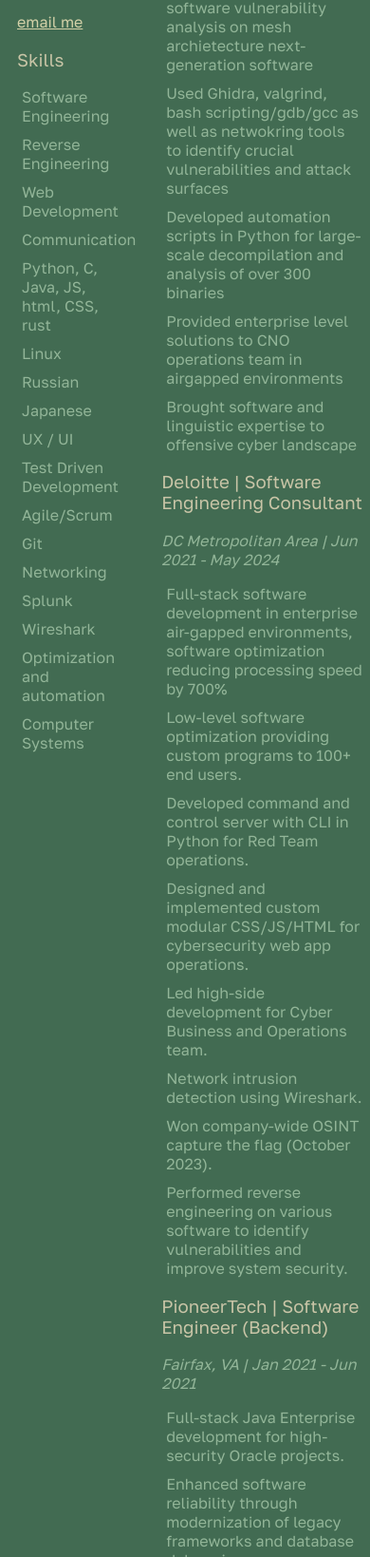
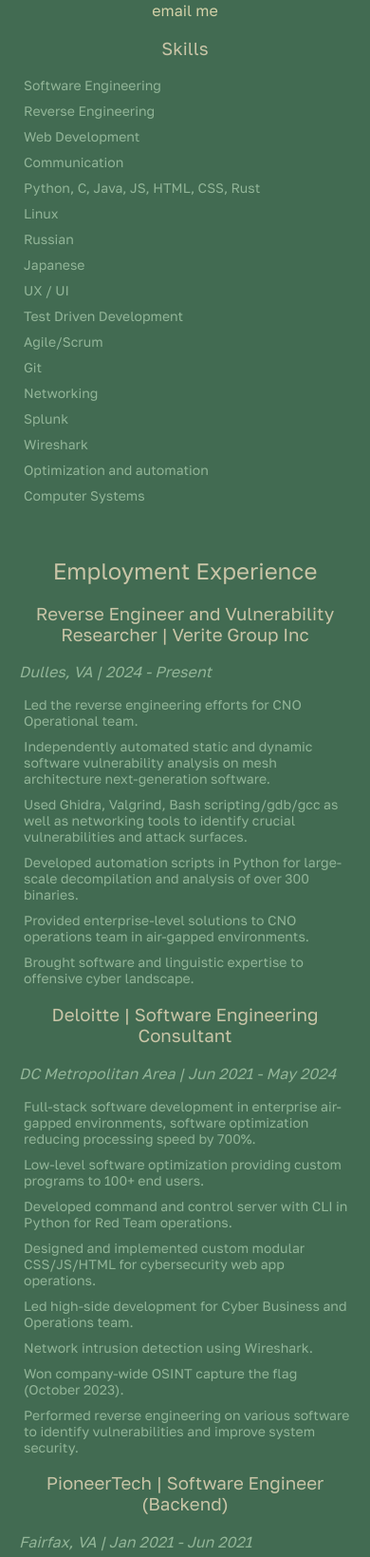
Before and after one commit to mtbowser/rsm, a plain HTML site: page index.html in a window 390 px wide. Shown: the part 361-2000 px from the top of the page at 95% size. Drawn offline with Linux system fonts and the light colour scheme; a web font is replaced by a local one.

Commit message:
mobile optimization

```diff
--- a/index.html
+++ b/index.html
@@ -1,57 +1,71 @@
 <!DOCTYPE html>
 <html lang="en">
   <head>
-    <link rel="preconnect" href="https://fonts.googleapis.com">
-<link rel="preconnect" href="https://fonts.gstatic.com" crossorigin>
-<link href="https://fonts.googleapis.com/css2?family=Golos+Text:wght@400..900&display=swap&family=Noto+Emoji:wght@300..700&display=swap"" rel="stylesheet">
+    <link rel="preconnect" href="https://fonts.googleapis.com" />
+    <link rel="preconnect" href="https://fonts.gstatic.com" crossorigin />
+    <link
+      href="https://fonts.googleapis.com/css2?family=Golos+Text:wght@400..900&display=swap&family=Noto+Emoji:wght@300..700&display=swap"
+      rel="stylesheet"
+    />
 
-    <meta charset="UTF-8">
-    <meta name="viewport" content="width=device-width, initial-scale=1.0">
+    <meta charset="UTF-8" />
+    <meta name="viewport" content="width=device-width, initial-scale=1.0" />
     <title>Two-Column Resume - Maria Bowser</title>
     <style>
       body {
-            font-family: 'Golos Text', sans-serif;
+        font-family: "Golos Text", sans-serif;
         background-color: rgb(66, 107, 82);
         color: #92b598;
+        margin: 0;
+        padding: 0;
       }
 
       .container {
         display: flex;
         flex-direction: row;
         justify-content: space-around;
+        padding: 20px;
+        box-sizing: border-box;
+      }
+
+      .left-column,
+      .right-column {
+        padding: 20px;
+        box-sizing: border-box;
       }
 
       .left-column {
         width: 30%;
-            padding-right: 20px;
-            padding-left:10px;z
         border-right: 2px solid #ccc;
       }
 
       .right-column {
         width: 65%;
-            padding-left: 20px;
       }
 
       .profile-pic {
         width: 100%;
         height: auto;
-            border-radius: 0%;
-            padding: 5%
+        border-radius: 0;
+        margin-bottom: 20px;
       }
 
       .bio {
         margin-top: 20px;
       }
 
-        h1, h2, h3 {
+      h1,
+      h2,
+      h3 {
         color: #c9c5a7;
         font-weight: 400;
       }
+
       a {
+        color: #d3d1a8;
+        text-decoration: none;
+      }
 
-            color: #d3d1a8;
-        }
       ul {
         list-style-type: none;
         padding-left: 5px;
@@ -60,29 +74,64 @@
       ul li {
         margin-bottom: 10px;
       }
+
+      /* Mobile Optimization */
+      @media (max-width: 768px) {
+        .container {
+          flex-direction: column;
+          padding: 10px;
+        }
+
+        .left-column,
+        .right-column {
+          width: 100%;
+          padding: 10px;
+          border: none;
+        }
+
+        .profile-pic {
+          width: 50%;
+          margin: 0 auto;
+        }
+
+        h1,
+        h2,
+        h3 {
+          text-align: center;
+        }
+
+        a {
+          display: block;
+          text-align: center;
+          margin-top: 10px;
+        }
+
+        ul li {
+          font-size: 14px;
+        }
+      }
     </style>
   </head>
   <body>
     <div class="container">
       <!-- Left Column -->
       <div class="left-column">
-            <img src="pic.png" alt="my dog and i " class="profile-pic">
-            <div class="bioM">
+        <img src="pic.png" alt="my dog and i " class="profile-pic" />
+        <div class="bio">
           <h2>Maria Bowser</h2>
-                <p>TS/SCI Software / Reverse  Engineer<br>Northern VA</p>
-
-                <a href="mailto:m.sbk@icloud.com">email me</a></p>
+          <p>TS/SCI Software / Reverse Engineer<br />Northern VA</p>
+          <a href="mailto:m.sbk@icloud.com">email me</a>
           <h3>Skills</h3>
           <ul>
-                    <li>Software Engineering </li>
-                    <li>Reverse Engineering </li>
+            <li>Software Engineering</li>
+            <li>Reverse Engineering</li>
             <li>Web Development</li>
             <li>Communication</li>
-                    <li>Python, C, Java, JS, html, CSS, rust</li>
+            <li>Python, C, Java, JS, HTML, CSS, Rust</li>
             <li>Linux</li>
             <li>Russian</li>
             <li>Japanese</li>
-                    <li> UX /  UI</li>
+            <li>UX / UI</li>
             <li>Test Driven Development</li>
             <li>Agile/Scrum</li>
             <li>Git</li>
@@ -90,72 +139,128 @@
             <li>Splunk</li>
             <li>Wireshark</li>
             <li>Optimization and automation</li>
-                    <li> Computer Systems</li>
-
-
+            <li>Computer Systems</li>
           </ul>
-        </div> </div>
+        </div>
+      </div>
 
       <!-- Right Column -->
       <div class="right-column">
-
         <h2>Employment Experience</h2>
-
-            <h3>Reverse Engineer and Vulnerability Researcher | Verite Group Inc</h3>
+        <h3>
+          Reverse Engineer and Vulnerability Researcher | Verite Group Inc
+        </h3>
         <p><em>Dulles, VA | 2024 - Present</em></p>
         <ul>
-                <li>Led the Reverse engineering efforts for CNO Operational team </li>
-                <li> Independently automated static and dynamic software vulnerability analysis on mesh archietecture next-generation software</li>
-                <li>Used Ghidra, valgrind, bash scripting/gdb/gcc as well as netwokring tools to identify crucial vulnerabilities and attack surfaces</li>
-                <li>Developed automation scripts in Python for large-scale decompilation and analysis of over 300 binaries </li>
-                <li>Provided enterprise  level solutions to CNO operations team in airgapped environments</li>
-                <li> Brought software and linguistic expertise to offensive cyber landscape </li>
+          <li>Led the reverse engineering efforts for CNO Operational team.</li>
+          <li>
+            Independently automated static and dynamic software vulnerability
+            analysis on mesh architecture next-generation software.
+          </li>
+          <li>
+            Used Ghidra, Valgrind, Bash scripting/gdb/gcc as well as networking
+            tools to identify crucial vulnerabilities and attack surfaces.
+          </li>
+          <li>
+            Developed automation scripts in Python for large-scale decompilation
+            and analysis of over 300 binaries.
+          </li>
+          <li>
+            Provided enterprise-level solutions to CNO operations team in
+            air-gapped environments.
+          </li>
+          <li>
+            Brought software and linguistic expertise to offensive cyber
+            landscape.
+          </li>
         </ul>
 
         <h3>Deloitte | Software Engineering Consultant</h3>
         <p><em>DC Metropolitan Area | Jun 2021 - May 2024</em></p>
         <ul>
-                <li>Full-stack software development in enterprise air-gapped environments, software optimization reducing processing speed by 700%</li>
-                <li>Low-level software optimization providing custom programs to 100+ end users.</li>
-                <li>Developed command and control server with CLI in Python for Red Team operations.</li>
-                <li>Designed and implemented custom modular CSS/JS/HTML for cybersecurity web app operations.</li>
-                <li>Led high-side development for Cyber Business and Operations team.</li>
+          <li>
+            Full-stack software development in enterprise air-gapped
+            environments, software optimization reducing processing speed by
+            700%.
+          </li>
+          <li>
+            Low-level software optimization providing custom programs to 100+
+            end users.
+          </li>
+          <li>
+            Developed command and control server with CLI in Python for Red Team
+            operations.
+          </li>
+          <li>
+            Designed and implemented custom modular CSS/JS/HTML for
+            cybersecurity web app operations.
+          </li>
+          <li>
+            Led high-side development for Cyber Business and Operations team.
+          </li>
           <li>Network intrusion detection using Wireshark.</li>
           <li>Won company-wide OSINT capture the flag (October 2023).</li>
-                <li>Performed reverse engineering on various software to identify vulnerabilities and improve system security.</li>
+          <li>
+            Performed reverse engineering on various software to identify
+            vulnerabilities and improve system security.
+          </li>
         </ul>
 
         <h3>PioneerTech | Software Engineer (Backend)</h3>
         <p><em>Fairfax, VA | Jan 2021 - Jun 2021</em></p>
         <ul>
-                <li>Full-stack Java Enterprise development for high-security Oracle projects.</li>
-                <li>Enhanced software reliability through modernization of legacy frameworks and database debugging.</li>
-                <li> Primarily backend SLDC agile environment </li>
-                <li>Led digital transformation of legacy systems for security improvement.</li>
+          <li>
+            Full-stack Java Enterprise development for high-security Oracle
+            projects.
+          </li>
+          <li>
+            Enhanced software reliability through modernization of legacy
+            frameworks and database debugging.
+          </li>
+          <li>Primarily backend SLDC agile environment.</li>
+          <li>
+            Led digital transformation of legacy systems for security
+            improvement.
+          </li>
         </ul>
 
         <h3>Concept Plus | Software Engineer (Java)</h3>
         <p><em>Fairfax, VA | Mar 2020 - Aug 2020</em></p>
         <ul>
-                <li>Developed software for the DOEHRS-HC contract supporting DoD personnel health readiness.</li>
-                <li>Managed full stack database backend integration and service layer mechanics.</li>
-                <li>Conducted daily sprints in Agile software development for debugging and enhancements.</li>
+          <li>
+            Developed software for the DOEHRS-HC contract supporting DoD
+            personnel health readiness.
+          </li>
+          <li>
+            Managed full stack database backend integration and service layer
+            mechanics.
+          </li>
+          <li>
+            Conducted daily sprints in Agile software development for debugging
+            and enhancements.
+          </li>
         </ul>
 
         <h3>Perspecta Inc | System Engineer</h3>
         <p><em>Chantilly, VA | Jan 2019 - Jun 2019</em></p>
         <ul>
-                <li>Engineered data solutions using mobile time-location-based data.</li>
+          <li>
+            Engineered data solutions using mobile time-location-based data.
+          </li>
           <li>Researched digital footprint of activity-based intelligence.</li>
           <li>Integrated blockchain into healthcare data file management.</li>
-                <li>Participated in Agile SAFe & UiPath training to enhance team efficiency.</li>
+          <li>
+            Participated in Agile SAFe & UiPath training to enhance team
+            efficiency.
+          </li>
         </ul>
 
         <h2>Education</h2>
-            <p><strong>Virginia Tech College of Math & Science</strong><br>
-            B.A. in Economics (Concentration in Computer Science) & Minor in Statistics | 2013 - 2018</p>
-
-
+        <p>
+          <strong>Virginia Tech College of Math & Science</strong><br />
+          B.A. in Economics (Concentration in Computer Science) & Minor in
+          Statistics | 2013 - 2018
+        </p>
       </div>
     </div>
   </body>
```
Lines whose indentation alone changed are shown as unchanged.
